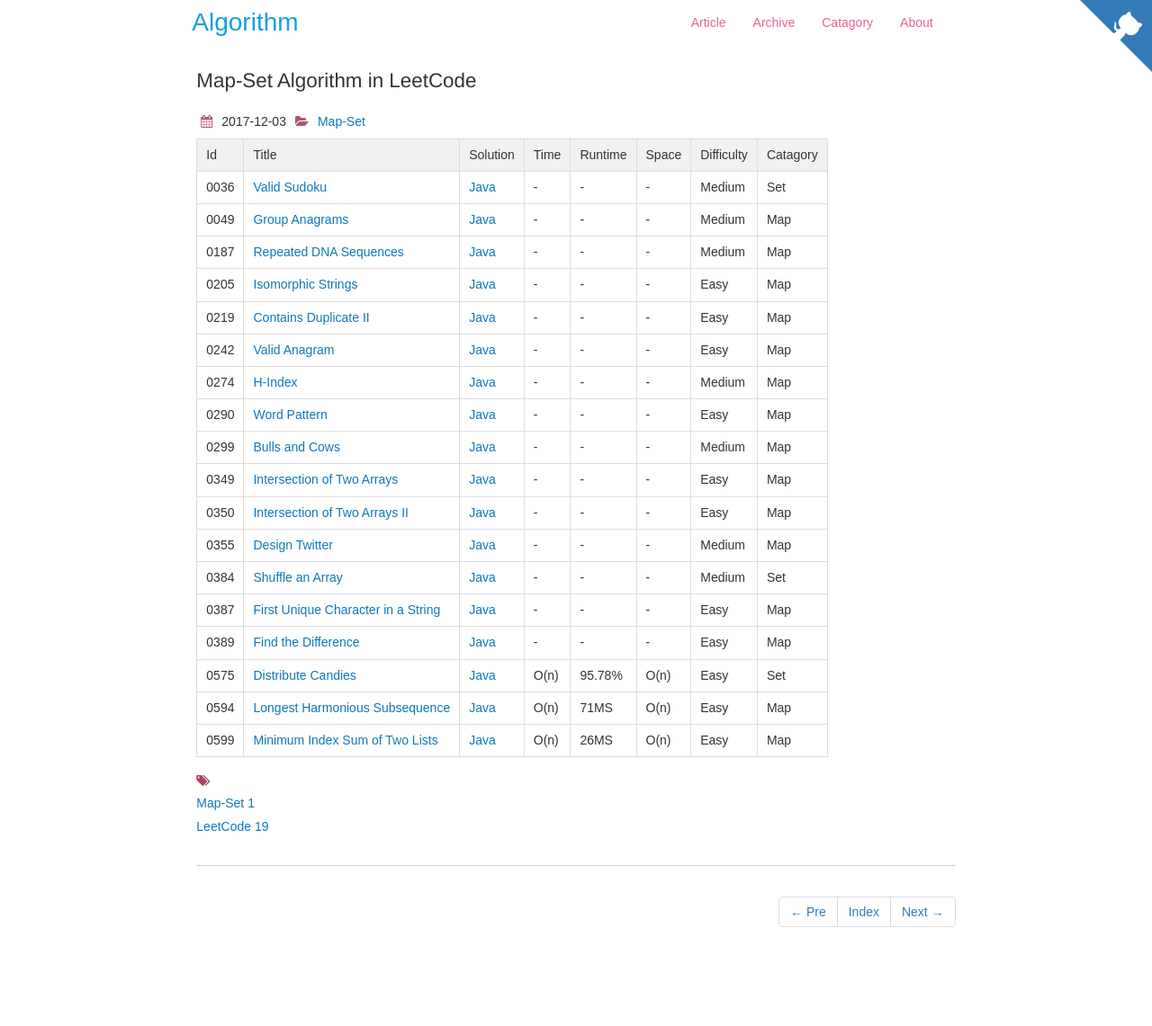
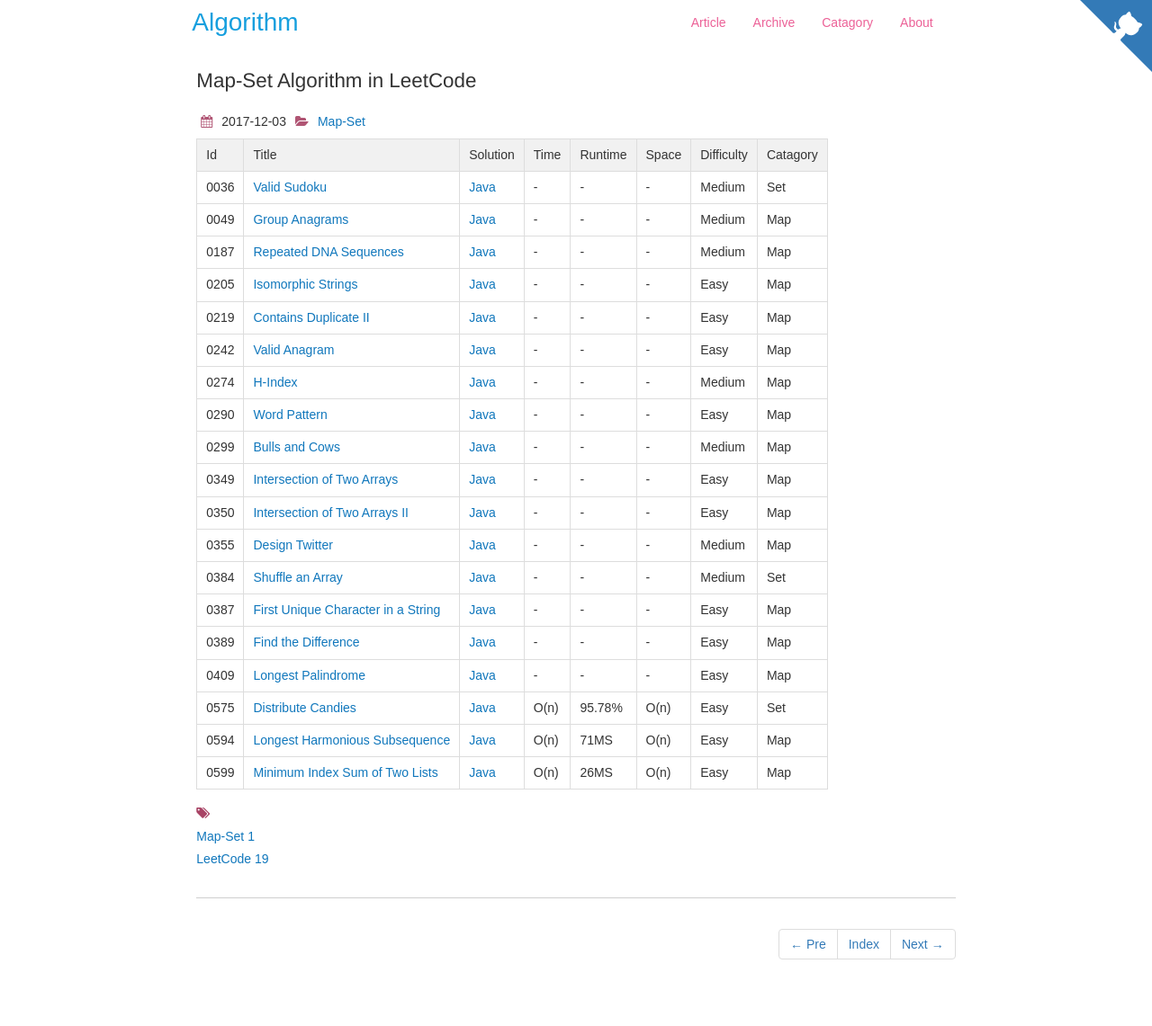
Before and after one commit to dunso/algorithm, a Jekyll site: the page built from docs/_posts/2017-12-03-Map-Set.md, in a window 1280 px wide. Shown: the whole page at 90% size. Built offline with Jekyll 4.4.1, drawn with Linux system fonts in a browser that asks for light colours; nearby versions of some CDN libraries; before the commit the page ends 1105 px from its top, so only the background shows below that.

Commit message:
Add index of LeetCode0409.java to docs

```diff
--- a/docs/_posts/2017-12-03-Map-Set.md
+++ b/docs/_posts/2017-12-03-Map-Set.md
@@ -27,6 +27,7 @@
 |0384|[Shuffle an Array](https://leetcode.com/problems/shuffle-an-array/) | [Java](https://e.srl/leetcode-384)  |-|-|-| Medium |Set|
 |0387|[First Unique Character in a String](https://leetcode.com/problems/first-unique-character-in-a-string/) | [Java](https://e.srl/leetcode-387)  |-|-|-| Easy |Map|
 |0389|[Find the Difference](https://leetcode.com/problems/find-the-difference) | [Java](https://e.srl/leetcode-389)  |-|-|-| Easy |Map|
+|0409|[Longest Palindrome](https://leetcode.com/problems/longest-palindrome/) | [Java](https://e.srl/leetcode-409)  |-|-|-| Easy |Map|
 |0575|[Distribute Candies](https://leetcode.com/problems/distribute-candies)| [Java](https://e.srl/leetcode-575/)  | O(n) |95.78%| O(n)  |  Easy |Set|
 |0594|[Longest Harmonious Subsequence](https://leetcode.com/problems/longest-harmonious-subsequence/)| [Java](https://e.srl/leetcode-594/)  | O(n) |71MS| O(n)  |  Easy |Map|
 |0599|[Minimum Index Sum of Two Lists](https://leetcode.com/problems/minimum-index-sum-of-two-lists) | [Java](https://e.srl/leetcode-599/)  | O(n) |26MS| O(n)  |  Easy |Map|
```
